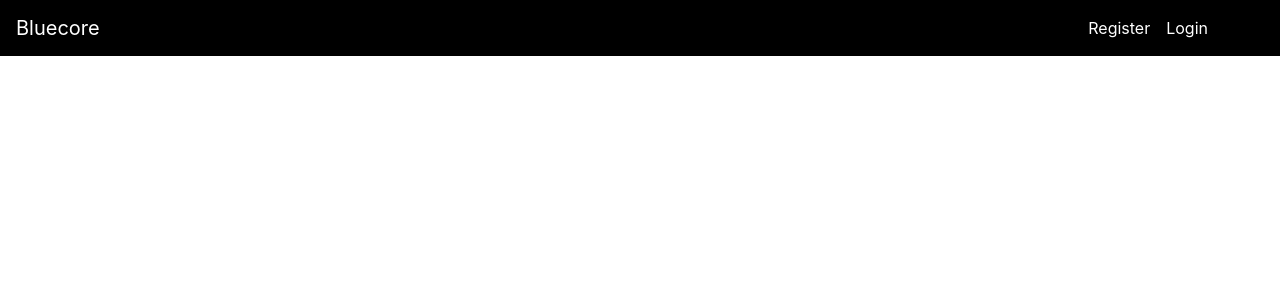
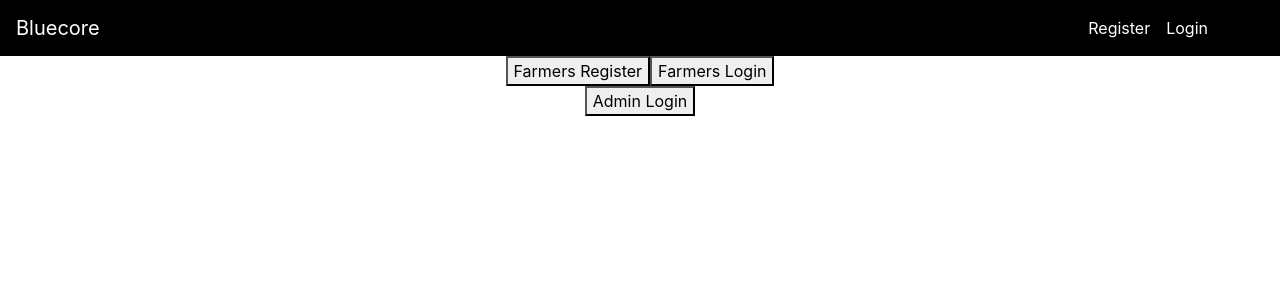
Before and after one commit to Khusnasin/client, a React (Create React App) app: page / in a window 1280 px wide. Shown: the top 300 px of the page. Built offline with nearby package versions, Linux system fonts and the light colour scheme.

Commit message:
want to commit

```diff
--- a/src/App.js
+++ b/src/App.js
@@ -14,6 +14,8 @@ import Adminscreen from './Screens/Adminscreen';
 //import StatisticsTab from './components/StatisticsTab';
 import Farmersdashboard from './Screens/Farmersdashboard';
 //import FarmerProfile from './components/Farmersprofile';
+import Landingscreen from './screens/Landingscreen';
+
 
 
 function App() {
@@ -36,6 +38,7 @@ function App() {
           <Route path= "/admin-screen" element={<Adminscreen/>}/>
           <Route path = "/farmer-profile/:farmerid" element={<Farmersdashboard/>}/>
           <Route path= "/admin-dashboard" element={<Admindashboard/>}/>
+          <Route path="/" exact Component={Landingscreen} />
 
 
         </Routes>
--- /dev/null
+++ b/src/Screens/Landingscreen.js
@@ -0,0 +1,20 @@
+import React from 'react';
+
+const LandingScreen = () => {
+  return (
+    <div className="landing-container">
+      <div className="buttons-container">
+        <div className="farmers-buttons">
+          <button className="register-button">Farmers Register</button>
+          <button className="login-button">Farmers Login</button>
+        </div>
+        <div className="admins-buttons">
+          <button className="login-button">Admin Login</button>
+        </div>
+      </div>
+      <div className="separator-line"></div>
+    </div>
+  );
+};
+
+export default LandingScreen;
```
